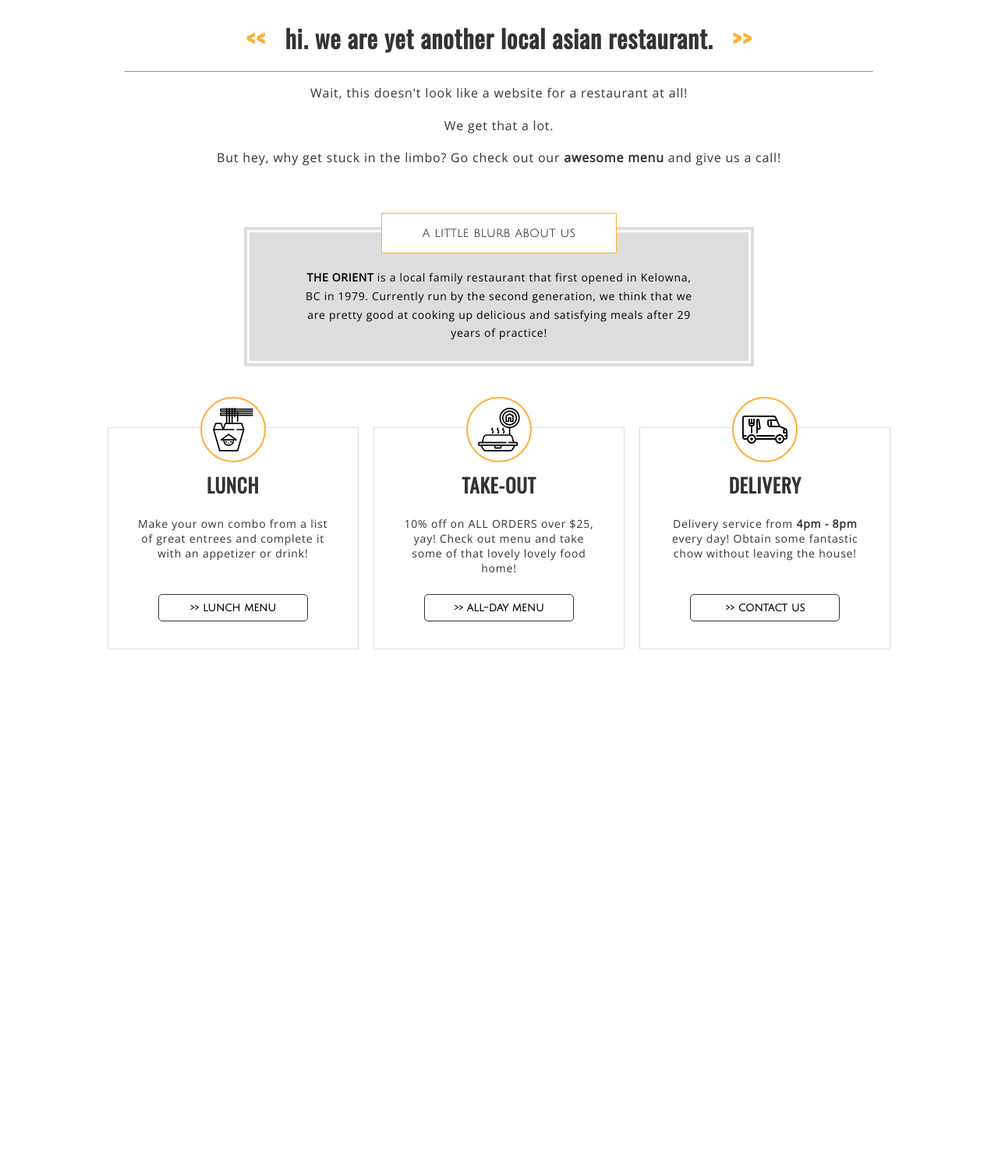
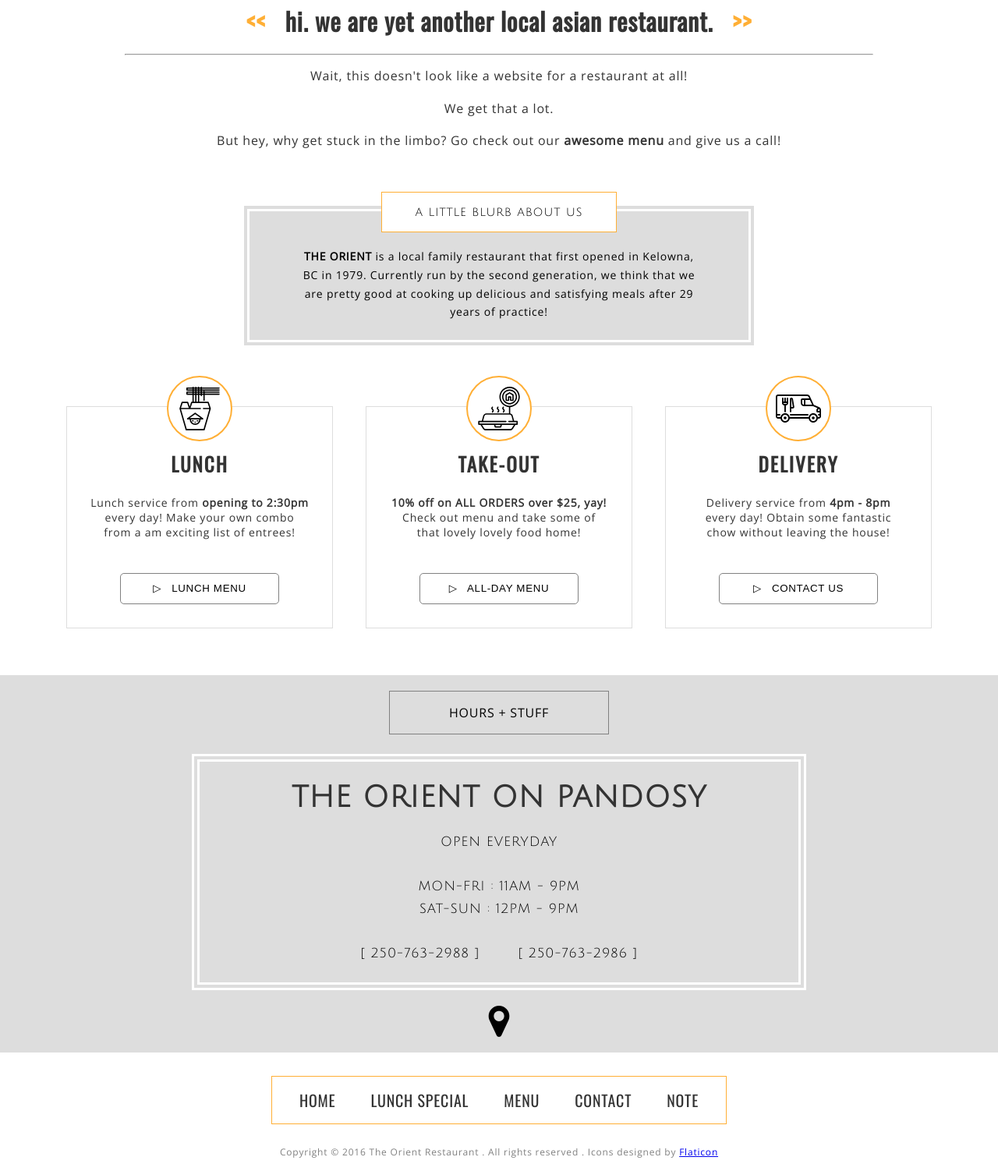
Before and after one commit to Castaire/theOrientKelowna--2.0, a website: page public/index.html in a window 1280 px wide. Shown: the part 307-1800 px from the top of the page at 78% size. Before the commit the page ends 1200 px from the top, so only its background shows below. Drawn offline with nearby package versions, Linux system fonts and the light colour scheme.

Commit message:
finished up index page draft (standard size)

```diff
--- a/public/index.html
+++ b/public/index.html
@@ -8,11 +8,78 @@
 	<title>THE ORIENT</title>
 </head>
 <body>
-	<div class="main">
+	<div id="main">
 		<p>EST. 1978</p>
 		<h1>THE ORIENT</h1>
 	</div>
 	<div class="menu">
+		<ul>
+			<a href="index.html"><li>HOME</li></a>
+			<a href="menu/lunch.html"><li>LUNCH</li></a>
+			<a href="menu/main.html"><li>MENU</li></a>
+			<a href="contact.html"><li>CONTACT</li></a>
+			<a href="note.html"><li>NOTE</li></a>
+		</ul>
+	</div>
+	<div id="intro">
+		<h1 style="font-family: 'Oswald', sans-serif;">
+			<span> << </span> &nbsp; hi. we are yet another local asian restaurant. &nbsp; <span> >> </span>
+		</h1>
+		<hr>
+		<p> Wait, this doesn't look like a website for a restaurant at all! <br>
+			<br> We get that a lot. <br><br> But hey, why get stuck in the limbo? Go check out our <b>awesome menu</b> and give us a call!
+		</p>
+	</div>
+	<div id="aboutus">
+		<div id="title">
+			<p> a little blurb about us </p>
+		</div>
+		<div id="blurb">
+			<p> <b>THE ORIENT</b> is a local family restaurant that first opened in Kelowna, BC in 1979. Currently run by the second generation, we think that we are pretty good at cooking up delicious and satisfying meals after 29 years of practice!</p>
+		</div>
+	</div>
+	<div class="services">
+		<div class="service-card" style="order: 1">
+			<div class="service-icon" style="background-image: url('../res/icons/svg/013-noodles.svg')"></div>
+			<h1> LUNCH </h1>
+			<p>Lunch service from <b>opening to 2:30pm</b> every day! Make your own combo from a am exciting list of entrees!</p>
+			<form action="menu/lunch.html">
+				<button> &#9655; &nbsp; LUNCH MENU </button>
+			</form>
+		</div>
+		<div class="service-card" style="order: 2">
+			<div class="service-icon" style="background-image: url('../res/icons/svg/010-take-away.svg')"></div>
+			<h1> TAKE-OUT </h1>
+			<p><b>10% off on ALL ORDERS over $25, yay!</b> Check out menu and take some of that lovely lovely food home!</p>
+			<form action="menu/appetizer+soup.html">
+				<button> &#9655; &nbsp; ALL-DAY MENU </button>
+			</form>
+		</div>
+		<div class="service-card" style="order: 3">
+			<div class="service-icon" style="background-image: url('../res/icons/svg/002-delivery-1.svg');
+			 background-size: 58px;"></div>
+			<h1> DELIVERY </h1>
+			<p>Delivery service from <b> 4pm - 8pm </b> every day! Obtain some fantastic chow without leaving the house!</p>
+			<form action="contact.html">
+				<button>&#9655; &nbsp; CONTACT US</button>
+			</form>
+		</div>
+	</div>
+	<div class="infosection">
+		<div class="title"><p>HOURS + STUFF</p></div>
+		<div class="info">
+			<h1 style="font-size: 38px; color: #333333;"> THE ORIENT ON PANDOSY </h1>
+			<p> OPEN EVERYDAY </p>
+			<br>
+			<p>MON-FRI : 11AM - 9PM</p>
+			<p>SAT-SUN : 12PM - 9PM</p>
+			<br>
+			<p> [ 250-763-2988 ] &nbsp; &nbsp; &nbsp; [ 250-763-2986 ] </p>
+			<br>
+		</div>
+		<a href="contact.html"></a>
+	</div>
+	<div class="footer menu">
 		<ul>
 			<a href="index.html"><li>HOME</li></a>
 			<a href=""><li>LUNCH SPECIAL</li></a>
@@ -21,47 +88,7 @@
 			<a href="note.html"><li>NOTE</li></a>
 		</ul>
 	</div>
-	<div class="intro">
-		<h1> <span> << </span> &nbsp; hi. we are yet another local asian restaurant. &nbsp; <span> >> </span>
-		</h1>
-		<hr>
-		<p> Wait, this doesn't look like a website for a restaurant at all! <br>
-			<br> We get that a lot. <br><br> But hey, why get stuck in the limbo? Go check out our <b>awesome menu</b> and give us a call!
-		</p>
-	</div>
-	<div class="aboutus">
-		<div class="title">
-			<p> a little blurb about us </p>
-		</div>
-		<div class="blurb">
-			<p> <b>THE ORIENT</b> is a local family restaurant that first opened in Kelowna, BC in 1979. Currently run by the second generation, we think that we are pretty good at cooking up delicious and satisfying meals after 29 years of practice!</p>
-		</div>
-	</div>
-	<div class="services">
-		<div class="service-card" style="order: 1">
-			<div class="service-icon" style="background-image: url('../res/icons/svg/013-noodles.svg')"></div>
-			<h1> LUNCH </h1>
-			<p>Make your own combo from a list of great entrees and complete it with an appetizer or drink!</p>
-			<form action="menu/lunch.html">
-				<button><strong> >> lunch menu </strong></button>
-			</form>
-		</div>
-		<div class="service-card" style="order: 2">
-			<div class="service-icon" style="background-image: url('../res/icons/svg/010-take-away.svg')"></div>
-			<h1> TAKE-OUT </h1>
-			<p>10% off on ALL ORDERS over $25, yay! Check out menu and take some of that lovely lovely food home!</p>
-			<form action="menu/appetizer+soup.html">
-				<button><strong> >> all-day menu </strong></button>
-			</form>
-		</div>
-		<div class="service-card" style="order: 3">
-			<div class="service-icon" style="background-image: url('../res/icons/svg/002-delivery-1.svg');
-			 background-size: 58px;"></div>
-			<h1> DELIVERY </h1>
-			<p>Delivery service from <b> 4pm - 8pm </b> every day! Obtain some fantastic chow without leaving the house!</p>
-			<form action="contact.html">
-				<button><strong> >> contact us </strong></button>
-			</form>
-		</div>
+	<div class="finalnote" style="margin-bottom: 25px;">
+		<p>Copyright &copy; 2016 The Orient Restaurant . All rights reserved . Icons designed by <a href="www.flaticon.com">Flaticon</a></p>
 	</div>
 </body>
--- a/public/styles.css
+++ b/public/styles.css
@@ -1,13 +1,18 @@
+
+
+/*~~~~~~~~~~~~~~~~~~~~~~~~~~~~~~~~~~~~~~~~~~~~~~~*/
 
 body {
 	text-align: center;
 	margin: 0px;
 	padding: 0px;
+	font-family: 'Open Sans', sans-serif;
+	letter-spacing: 0.05em;
 }
 
 /*~~~~~~~~~~~~~~~~~~~~~~~~~~~~~~~~~~~~~~~~~~~~~~~*/
 
-.main {
+#main {
 	font-family: 'Julius Sans One', sans-serif;
 	font-size: 60px;
 	text-align: center;
@@ -15,23 +20,26 @@ body {
 	top: 30px;
 }
 
-.main h1 {
+#main h1 {
 	margin-top: 1px;
 	margin-bottom: 20px;
 }
 
-.main p {
+#main p {
 	font-size: 20px;
 }
 
 /*~~~~~~~~~~~~~~~~~~~~~~~~~~~~~~~~~~~~~~~~~~~~~~~*/
 
 .menu {
+	margin-top: 30px;
 	text-align: center;
 }
 
 .menu ul {
 	display: inline-block;
+	margin: 0px;
+	padding: 0px;
 }
 
 .menu li {
@@ -53,45 +61,31 @@ body {
 
 /*~~~~~~~~~~~~~~~~~~~~~~~~~~~~~~~~~~~~~~~~~~~~~~~*/
 
-.intro {
+#intro {
 	margin: 60px auto 50px auto;
 	width: 75%;
 	color: #333333;
-	font-family: 'Open Sans', sans-serif;
-	letter-spacing: 0.05em;
 	line-height: 1.3;
 }
 
-.intro h1 {
-	font-family: 'Oswald', sans-serif;
-}
-
-.intro span{
+#intro span{
 	color: #FFAF35;
 }
 
 /*~~~~~~~~~~~~~~~~~~~~~~~~~~~~~~~~~~~~~~~~~~~~~~~*/
 
-.aboutus {
-	margin: 40px auto 0px auto;
-	height: 300px;
-	display: flex;
-	background-color: #DDDDDD;
-}
-
-
-/*~~~~~~~~~~~~~~~~~~~~~~~~~~~~~~~~~~~~~~~~~~~~~~~*/
-
-.aboutus {
-	margin: 75px auto;
+#aboutus {
+	margin: 70px auto;
 	width: 50%;
 	height: 165px;
+	background-color: #DDDDDD;
 	border: 10px double white;
 	display: flex;
 	flex-direction: column;
 }
 
-.title {
+
+#title {
 	order: 1;
 	margin: -25px auto 0px auto;
 	width: 300px;
@@ -100,12 +94,10 @@ body {
 	background-color: white;
 }
 
-.blurb {
+#blurb {
 	order: 2;
 	width: 80%;
 	margin: 5px auto 0px auto;
-	font-family: 'Open Sans', sans-serif;
-	letter-spacing: 0.05em;
 	font-size: 14px;
 	line-height: 1.7;
 }
@@ -115,16 +107,14 @@ body {
 
 .services {
 	display: flex;
-	margin: 0px auto 60px auto;
-	width: 80%;
+	margin: 75px auto 60px auto;
+	width: 90%;
 	height: 285px;
-	font-family: 'Open Sans', sans-serif;
-	letter-spacing: 0.05em;
 	color: #333333;
 }
 
 .service-card {
-	width: 320px;
+	width: 340px;
 	margin: 0px auto;
 	border: 1px solid #DDDDDD;
 }
@@ -145,6 +135,7 @@ body {
 	margin-top: 10px;
 	font-family: 'Oswald', sans-serif;
 	font-size: 25px;
+	letter-spacing: 0.08em;
 }
 
 .services p {
@@ -160,22 +151,87 @@ body {
 }
 
 .services button{
-	height: 35px;
+	height: 40px;
 	width: 60%;
-	border: 1px solid #313131;
+	border: 1px solid #818181;
 	border-radius: 5px;
 	background-color: white;
-	font-family: 'Julius Sans One', sans-serif;
-	font-size: 14px;
+	font-family: 'Julius One Sans', sans-serif;
+	letter-spacing: 0.05em;
 }
 
 .services button:hover {
 	transition-duration: 0.5s;
-	border-color: #444444;
-	background-color: #444444;
+	border-color: #333333;
+	background-color: #333333;
 	color: white;
 }
 
+/*~~~~~~~~~~~~~~~~~~~~~~~~~~~~~~~~~~~~~~~~~~~~~~~*/
+
+.infosection {
+	margin: 50px auto 30px auto;
+	width: 100%;
+	display: flex;
+	flex-direction: column;
+	background-color: #DDDDDD;
+}
+
+.infosection .title {
+	margin: 20px auto;
+	border: 1px solid #818181;
+	width: 280px;
+}
+
+.info {
+	order: 2;
+	margin: 5px auto 0px auto;
+	width: 60%;
+	border: 10px double white;
+	font-family: 'Julius Sans One', sans-serif;
+}
+
+.info p{
+	margin: 10px;
+	font-size: 17px;
+}
+
+.infosection img {
+	order: 3;
+	margin: 20px auto;
+	height: 40px;
+	border: 1px solid red;
+}
+
+.infosection a {
+	order: 3;
+	margin: 20px auto;
+	height: 40px;
+	width: 40px;
+	background-image: url('../res/icons/svg/018-map-marker.svg');
+	background-size: 40px;
+	background-repeat: no-repeat;
+}
+
+/*~~~~~~~~~~~~~~~~~~~~~~~~~~~~~~~~~~~~~~~~~~~~~~~*/
+
+.footer.menu {
+	display: inline-block;
+	padding: 15px;
+	margin-top: 0px;
+	margin-bottom: 15px;
+	border: 1px solid #FFAF35;
+}
+
+.finalnote p {
+	color: #818181;
+	font-size: 12px;
+}
+
+.finalnote a:link a:visited a:hover {
+	color: #818181;
+	text-decoration: none;
+}
 
 /*~~~~~~~~~~~~~~~~~~~~~~~~~~~~~~~~~~~~~~~~~~~~~~~*/
 
```
Also changed, not shown: res/icons/svg/018-map-marker.svg (added), res/outside1-min.jpg (deleted).
